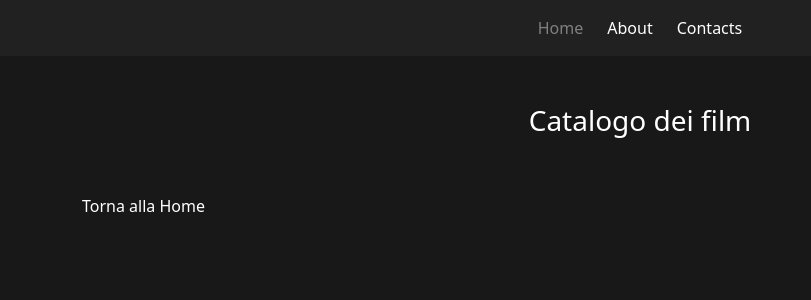
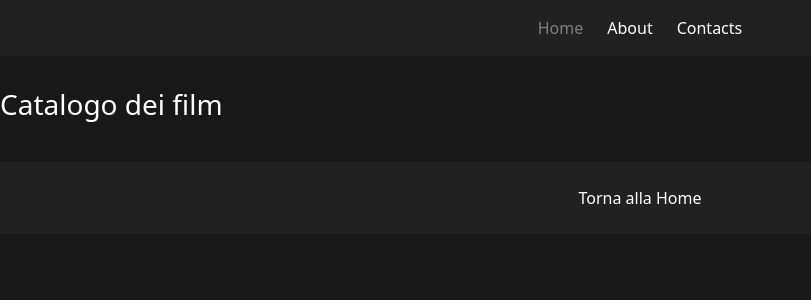
Before and after one commit to gianluca-milesi/webapp-react, a React (Vite) app: page / in a window 1280 px wide. Shown: the top 300 px of the page, without its empty margins (0-811 px from the left). Built offline with nearby package versions, Linux system fonts and the light colour scheme.

Commit message:
ADD: style to root, main and footer

```diff
--- a/src/index.css
+++ b/src/index.css
@@ -5,12 +5,18 @@
   box-sizing: border-box;
 }
 
+#root {
+  display: flex;
+  flex-direction: column;
+  min-height: 100vh;
+}
+
 body {
   background-color: #181818;
   color: white;
 }
 
-header{
+header {
   background-color: #212121;
 }
 
@@ -18,10 +24,8 @@ main {
   margin: 2rem 0;
 }
 
-section {
-  display: flex;
-  justify-content: center;
-  padding: 1rem 2rem;
+footer{
+  background-color: #212121;
 }
 
 a {
@@ -47,6 +51,6 @@ img {
 
 
 /* UTILITIES */
-.active{
+.active {
   color: gray;
 }
--- a/src/layouts/DefaultLayout.jsx
+++ b/src/layouts/DefaultLayout.jsx
@@ -6,7 +6,7 @@ function DefaultLayout() {
     return (
         <>
             <Header />
-            <main>
+            <main className="growflex-grow-1">
                 <Outlet />
             </main>
             <Footer />
--- a/src/layouts/Footer.jsx
+++ b/src/layouts/Footer.jsx
@@ -2,9 +2,11 @@ import { Link } from "react-router-dom"
 
 function Footer() {
     return (
-        <footer>
+        <footer className="p-4">
             <div className="container">
-                <Link to="/">Torna alla Home</Link>
+                <div className="links d-flex justify-content-center align-items-center">
+                    <Link to="/">Torna alla Home</Link>
+                </div>
             </div>
         </footer>
     )
--- a/src/pages/HomePage.jsx
+++ b/src/pages/HomePage.jsx
@@ -2,6 +2,7 @@ function HomePage() {
     return (
         <section className="main-title">
             <h3>Catalogo dei film</h3>
+
         </section>
     )
 }
```
